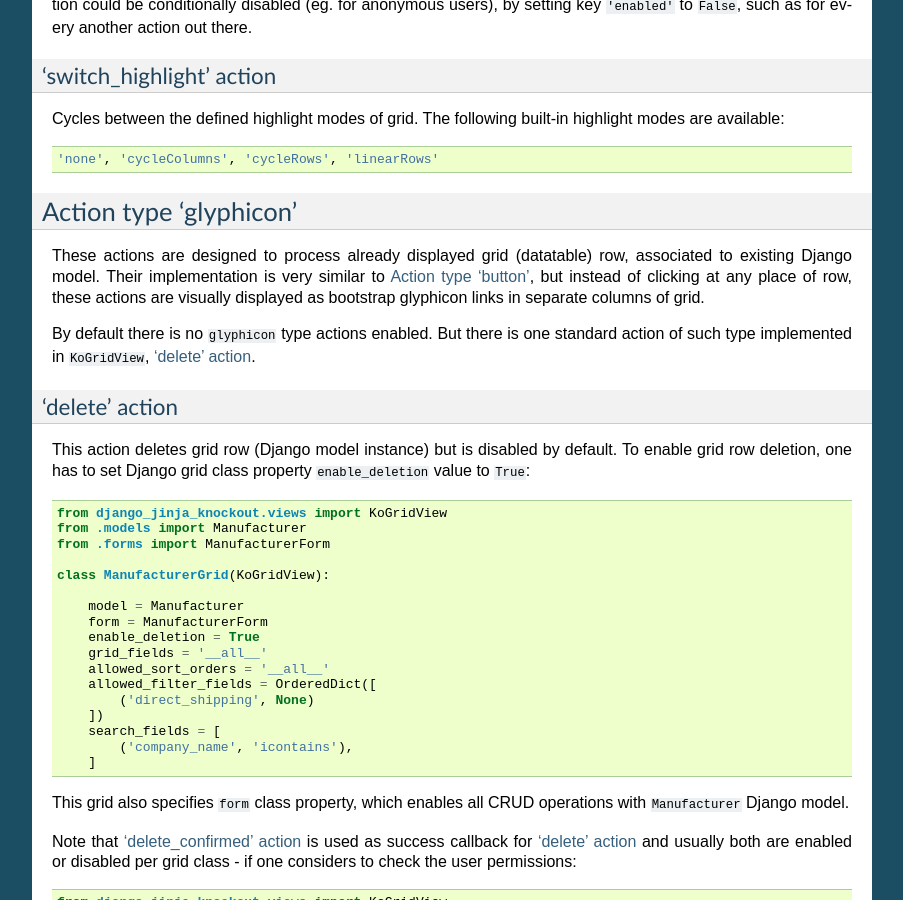
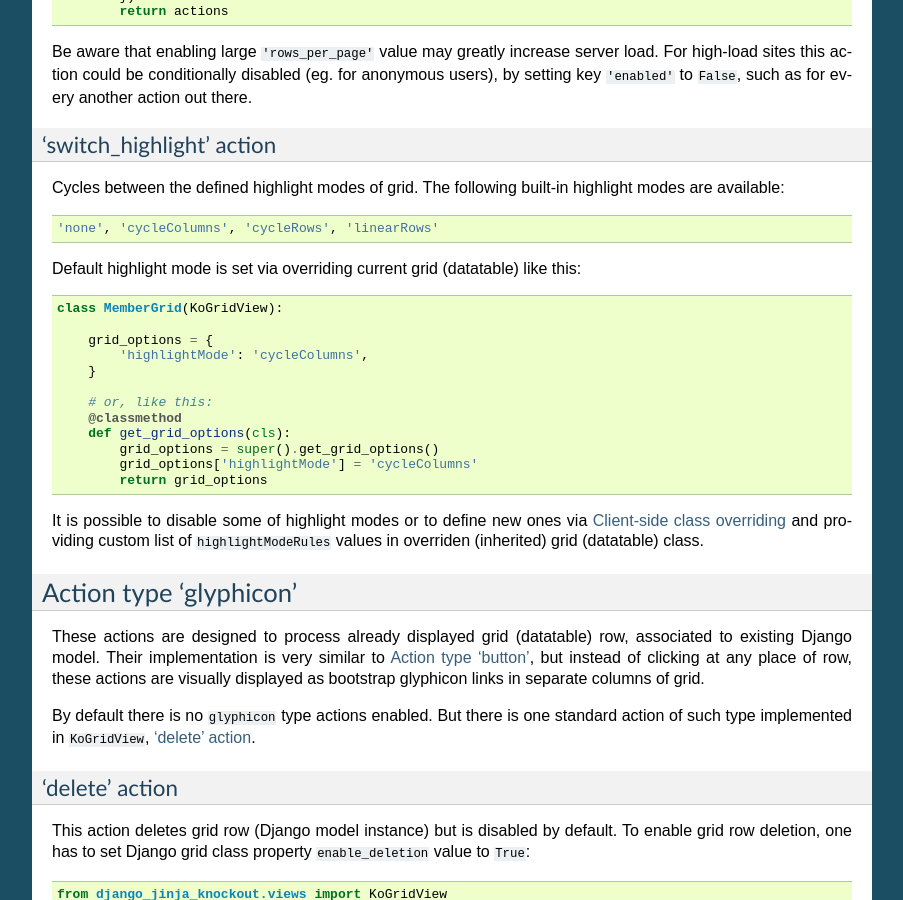
Before and after one commit to Dmitri-Sintsov/django-jinja-knockout, a Sphinx documentation site: the page built from docs/grids.rst, in a window 1280 px wide and 900 px high, scrolled down 38469 px. Shown: the whole window, without its empty margins (198-1101 px from the left). Built offline with Sphinx 7.4.7, drawn with Linux system fonts in a browser that asks for light colours; some of the changed text lies outside the part shown.

Commit message:
Grids documentation for version 0.7.0 in progress.

```diff
--- a/docs/grids.rst
+++ b/docs/grids.rst
@@ -689,6 +689,9 @@ property. See `'list' action`_ for more info.
 
 .. highlight:: python
 
+Client-side class overriding
+~~~~~~~~~~~~~~~~~~~~~~~~~~~~
+
 To override client-side class to ``App.ko.MemberGrid`` instead of default ``App.ko.Grid``, define default grid
 options like this::
 
@@ -2291,6 +2295,25 @@ Cycles between the defined highlight modes of grid. The following built-in highl
 
   'none', 'cycleColumns', 'cycleRows', 'linearRows'
 
+Default highlight mode is set via overriding current grid (datatable) like this::
+
+    class MemberGrid(KoGridView):
+
+        grid_options = {
+            'highlightMode': 'cycleColumns',
+        }
+
+        # or, like this:
+        @classmethod
+        def get_grid_options(cls):
+            grid_options = super().get_grid_options()
+            grid_options['highlightMode'] = 'cycleColumns'
+            return grid_options
+
+
+It is possible to disable some of highlight modes or to define new ones via `Client-side class overriding`_ and
+providing custom list of ``highlightModeRules`` values in overriden (inherited) grid (datatable) class.
+
 Action type 'glyphicon'
 -----------------------
 These actions are designed to process already displayed grid (datatable) row, associated to existing Django model. Their
```
Also changed, not shown: other parts of docs/grids.rst (+1 -0 lines).
